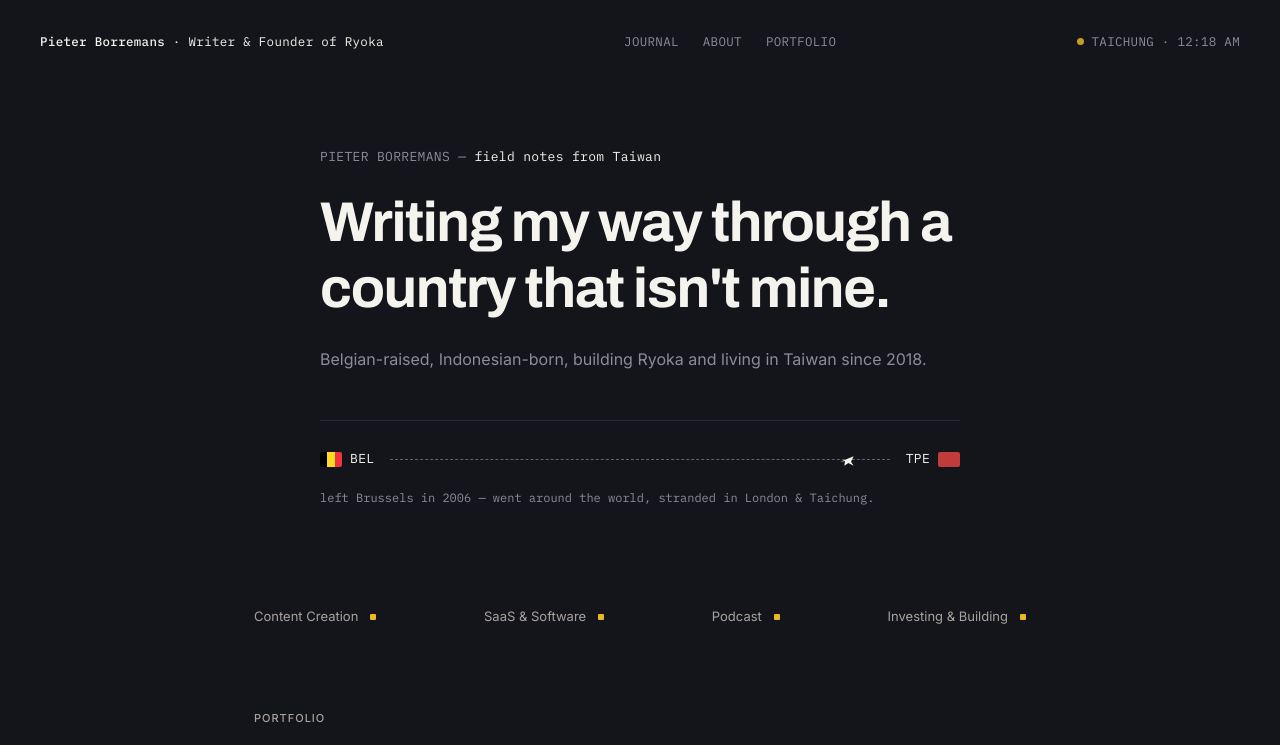
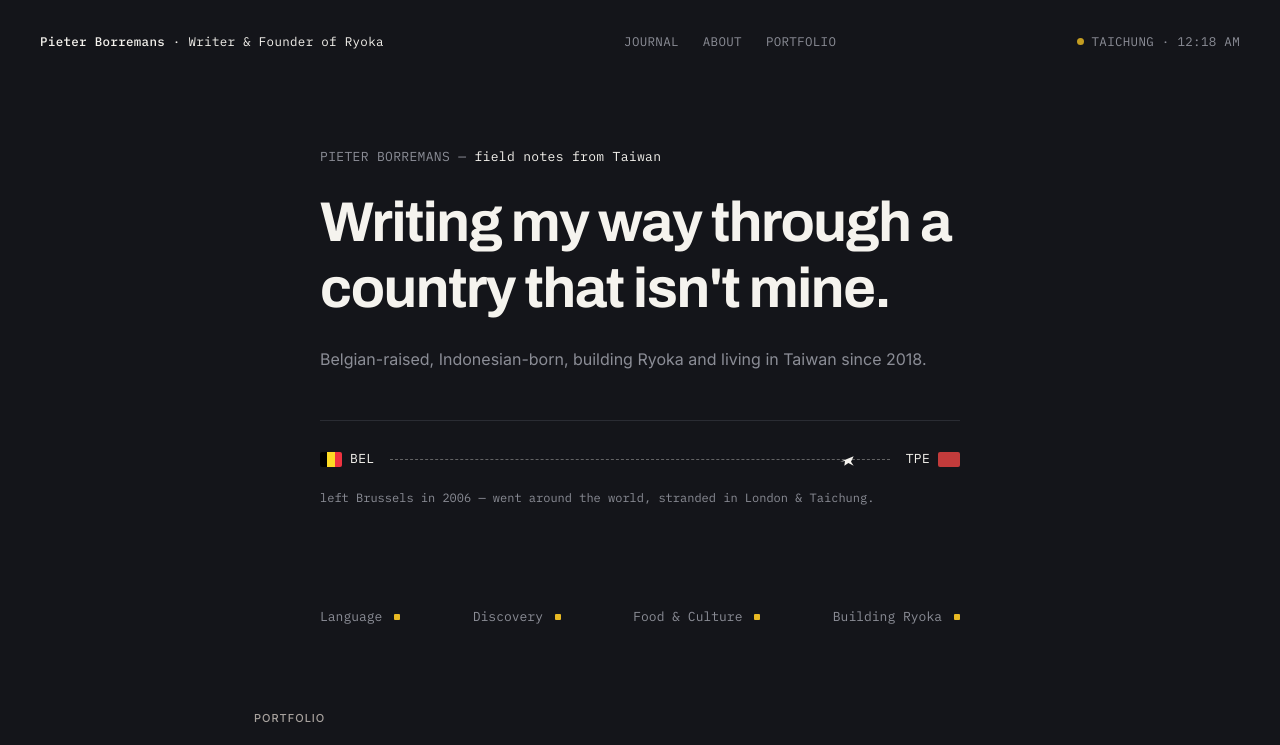
Before and after one commit to sillyledger/personal, a Next.js app: page / in a window 1280 px wide. Shown: the top 745 px of the page. Built offline with nearby package versions, Linux system fonts and the light colour scheme.

Commit message:
Update ServicesBar.tsx

```diff
--- a/components/ServicesBar.tsx
+++ b/components/ServicesBar.tsx
@@ -1,16 +1,11 @@
-const services = [
-  "Content Creation",
-  "SaaS & Software",
-  "Podcast",
-  "Investing & Building",
-];
+const topics = ["Language", "Discovery", "Food & Culture", "Building Ryoka"];
 
 export default function ServicesBar() {
   return (
-    <div className="flex items-center justify-between py-5">
-      {services.map((service) => (
-        <div key={service} className="flex items-center gap-3 text-[13px] text-stone-400">
-          {service}
+    <div className="max-w-[720px] mx-auto px-10 flex flex-wrap items-center justify-between gap-y-3 py-5 font-mono text-[13px] text-muted">
+      {topics.map((topic) => (
+        <div key={topic} className="flex items-center gap-3">
+          {topic}
           <span className="w-[6px] h-[6px] bg-accent rounded-[1px]" />
         </div>
       ))}
```
